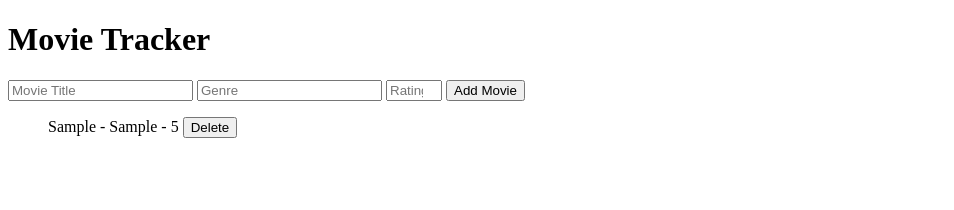
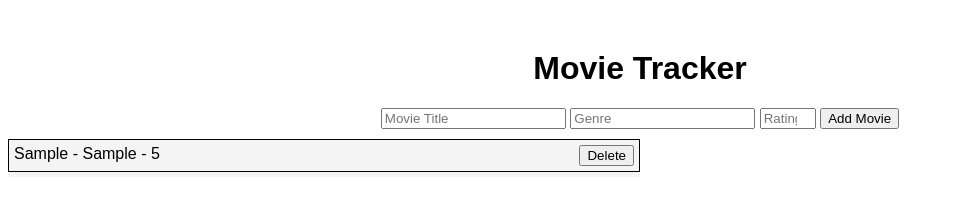
Before and after one commit to alljay213/movie-tracker, a plain HTML site: page index.html in a window 1280 px wide. Both pictures are taken after typing "Sample", "Sample", "5" into the empty fields and a click on the button "Add Movie". Shown: the whole page, without its empty margins (0-954 px from the left). Drawn offline with Linux system fonts and the light colour scheme.

Commit message:
style: enhance list item styling in style.css

```diff
--- a/style.css
+++ b/style.css
@@ -1,3 +1,26 @@
+body {
+  font-family: Arial, Helvetica, sans-serif;
+  text-align: center;
+  margin-top: 50px;
+}
+form {
+  margin-bottom: 10px;
+}
+ul {
+  padding: 0;
+  margin: 0;
+  background-color: #f4f4f4;
+  display: flex;
+  justify-content: center;
+  flex-direction: column;
+  width: 50%;
+}
+
 li {
+  padding: 5px;
+  margin-bottom: 5px;
   list-style: none;
+  display: flex;
+  border: #000 solid 1px;
+  justify-content: space-between;
 }
```
